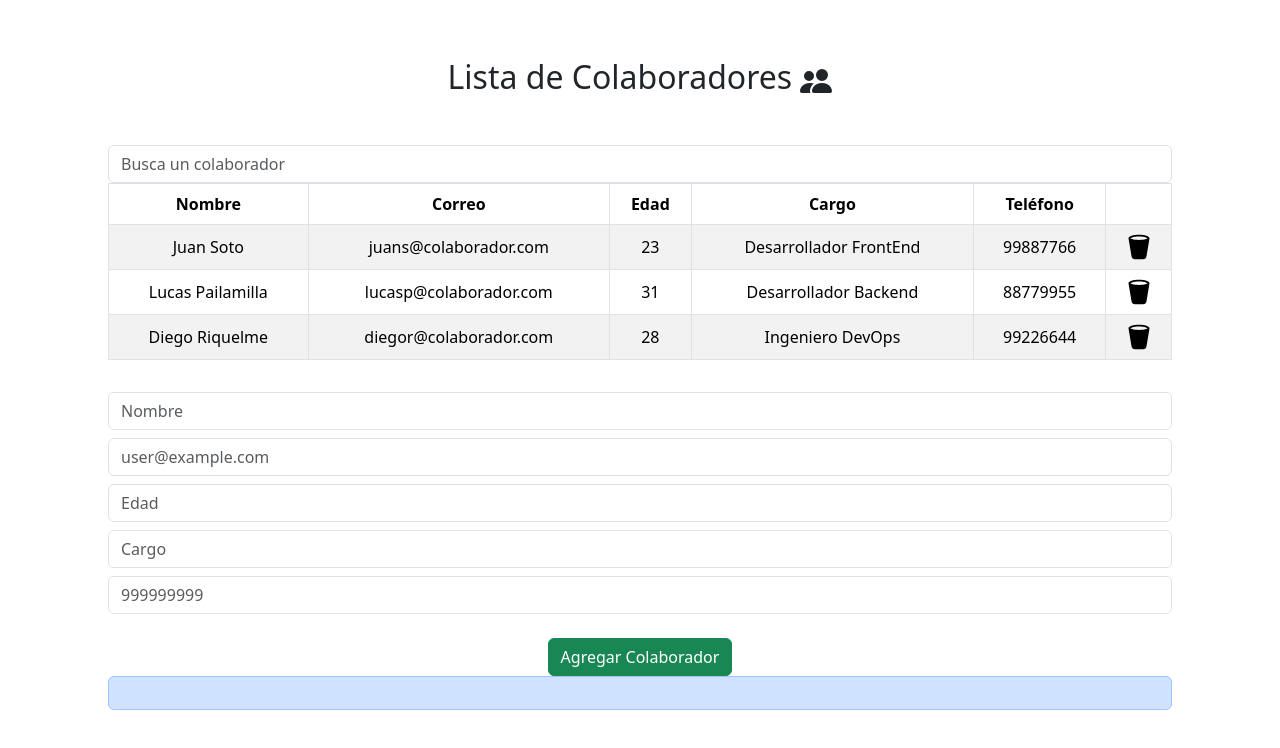
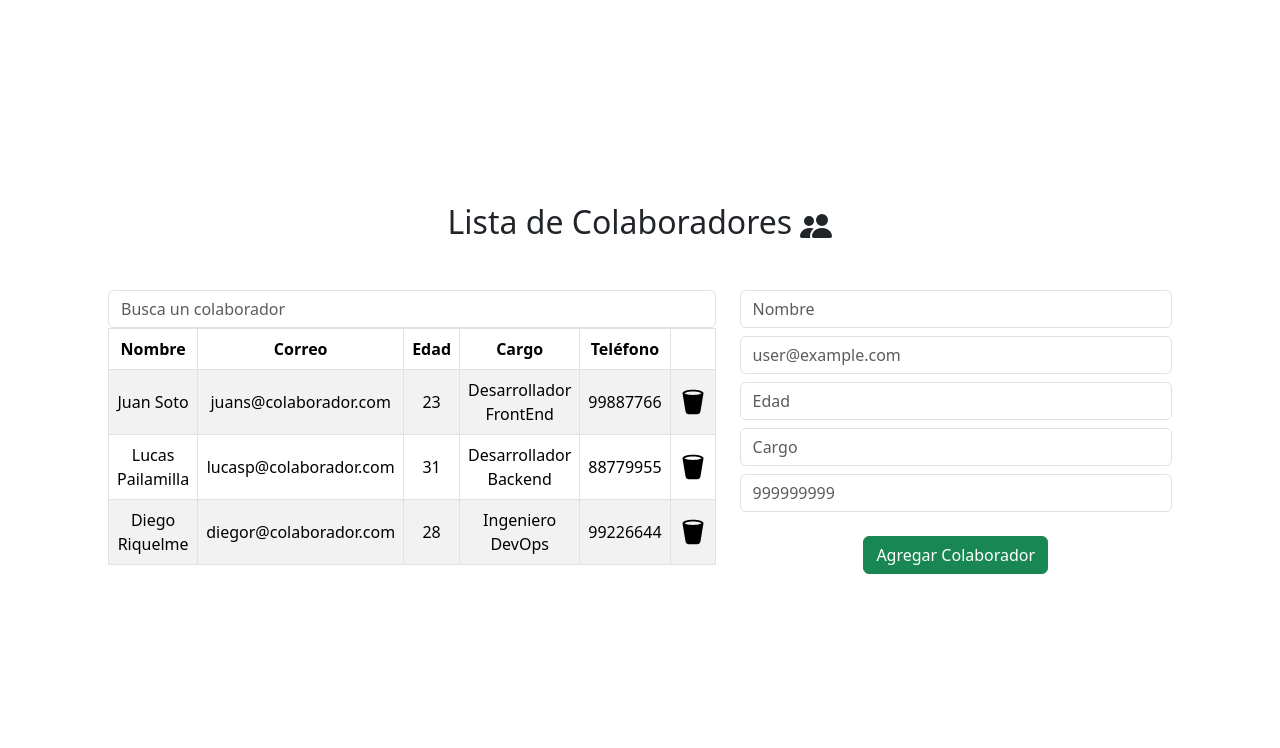
Before and after one commit to pelafustan/intro_react-challenge_03, a React (Vite) app: page / in a window 1280 px wide. Shown: the top 748 px of the page. Built offline with nearby package versions, Linux system fonts and the light colour scheme.

Commit message:
fix typo and change col grid

```diff
--- a/src/App.jsx
+++ b/src/App.jsx
@@ -21,7 +21,7 @@ function App() {
       <h2 className="mb-5">Lista de Colaboradores <PeopleFill /></h2>
       <Container fluid>
         <Row>
-          <Col xs={12} m={6} className="mb-3">
+          <Col m={6} className="mb-3">
             <Buscador
               setBusqueda={setBusqueda}
             />
@@ -31,14 +31,14 @@ function App() {
               setColaboradores={setColaboradores}
             />
           </Col>
-          <Col xs={12} m={6} className="mb-3">
+          <Col m={6} className="mb-3">
             <Formulario
               colaboradores={colaboradores}
               setAlerta={setAlerta}
               setColaboradores={setColaboradores}
             />
             <Alert
-              alerta={alerta}
+              estado={alerta}
             />
           </Col>
         </Row>
```
